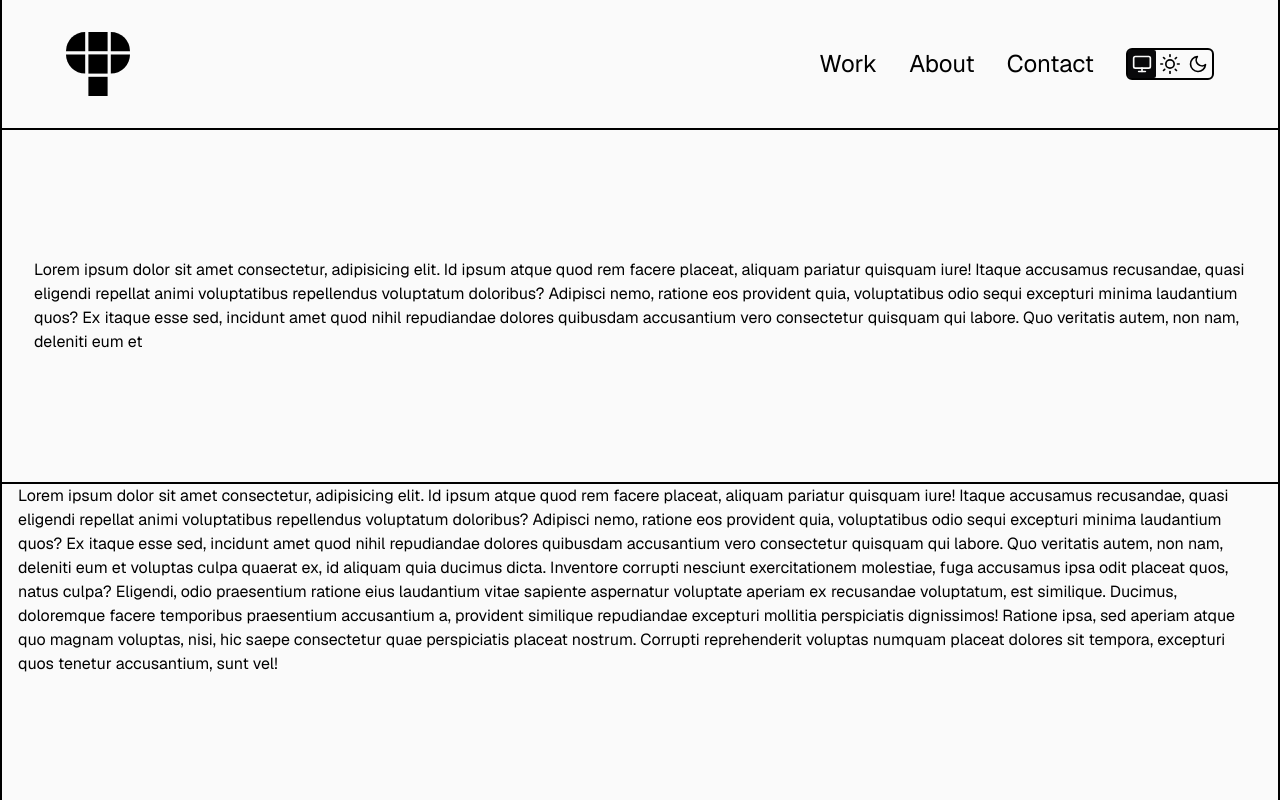
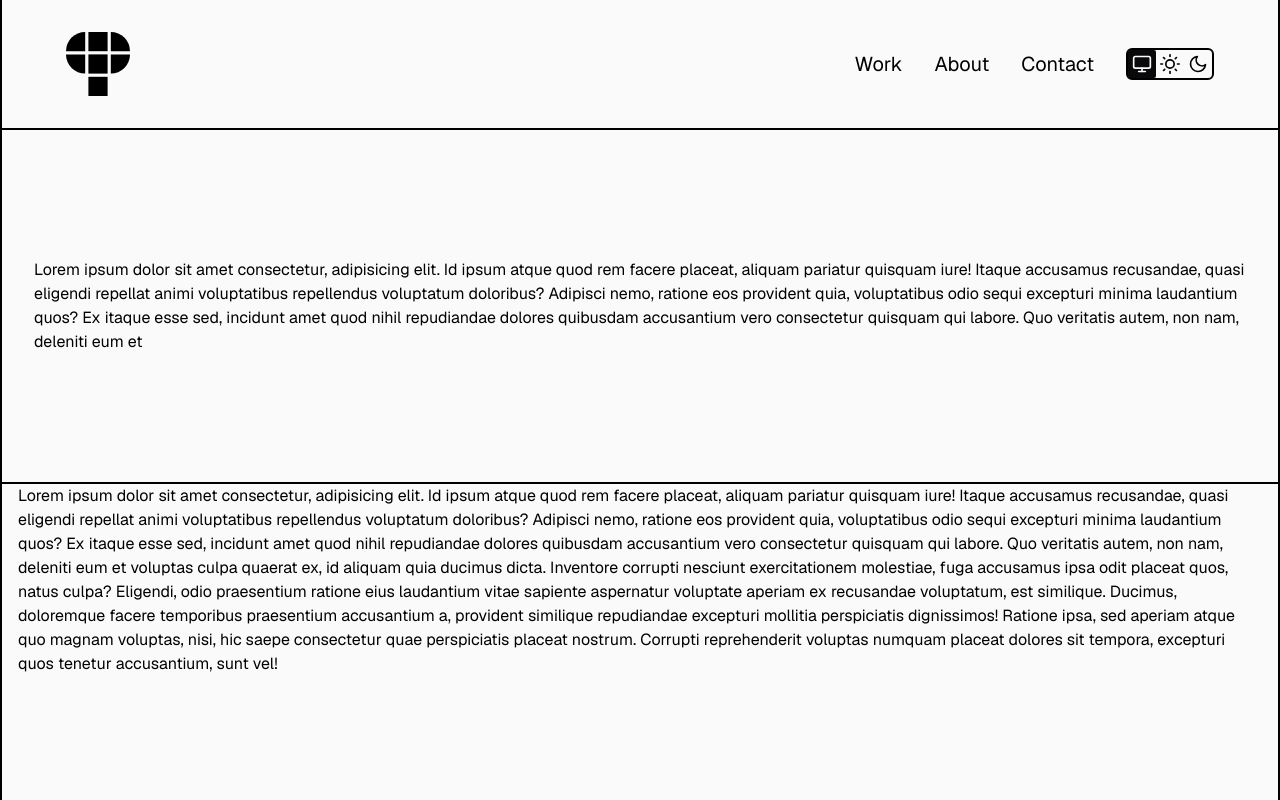
Before and after one commit to dominik060/d0m1.cz, a Next.js app: page / in a window 1280 px wide. Built offline with nearby package versions, Linux system fonts and the light colour scheme.

Commit message:
change link font size

```diff
--- a/src/components/navbar/NavBar.tsx
+++ b/src/components/navbar/NavBar.tsx
@@ -16,7 +16,7 @@ export default function NavBar({ className, ...props }: Props) {
       </Link>
       <div className="flex flex-wrap items-center gap-8">
         <NavLinks
-          className="flex flex-nowrap gap-8 text-h3"
+          className="flex flex-nowrap gap-8 text-h4"
           navLinkList={[
             { name: "Work", href: "#work" },
             { name: "About", href: "#about" },
```
